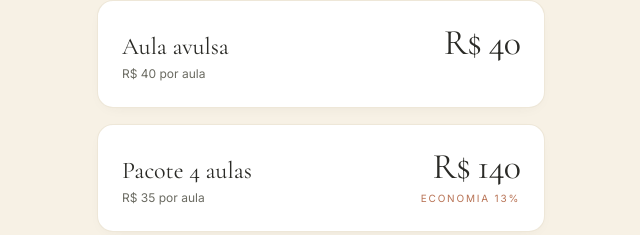
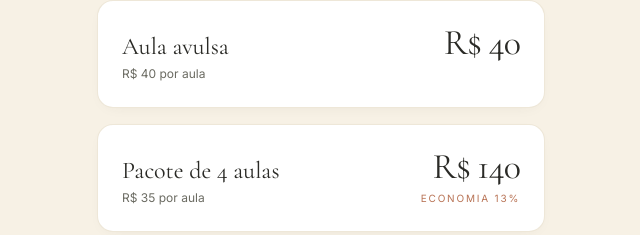
Before and after one commit to SiteupAgencia/gabyarbter-link, a Next.js app: page /yoga in a window 1280 px wide. Shown: the part 2274-2509 px from the top of the page, without its empty margins (319-959 px from the left). Built offline with nearby package versions, Linux system fonts and the light colour scheme.

Commit message:
fix(yoga): alinha llms ao catalogo atual

```diff
--- a/app/yoga/page.tsx
+++ b/app/yoga/page.tsx
@@ -54,7 +54,7 @@ type Pacote = {
 
 const PACOTES: Pacote[] = [
   { tipo: "avulsa", label: "Aula avulsa",   total: 40, aulas: 1, porAula: 40 },
-  { tipo: "pacote", label: "Pacote 4 aulas", total: 140, aulas: 4, porAula: 35 },
+  { tipo: "pacote", label: "Pacote de 4 aulas", total: 140, aulas: 4, porAula: 35 },
   {
     tipo: "mensal",
     label: "Mensal Sopro",
```
Also changed, not shown: public/llms.txt.
